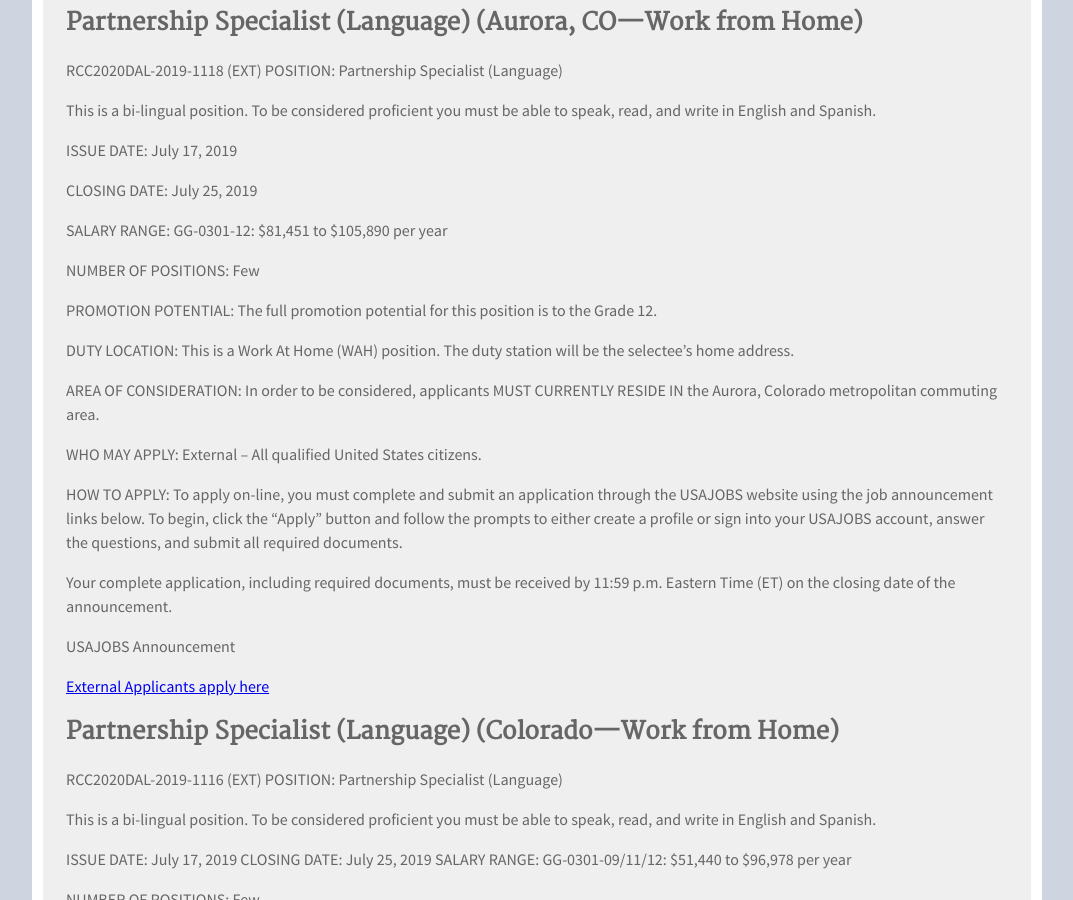
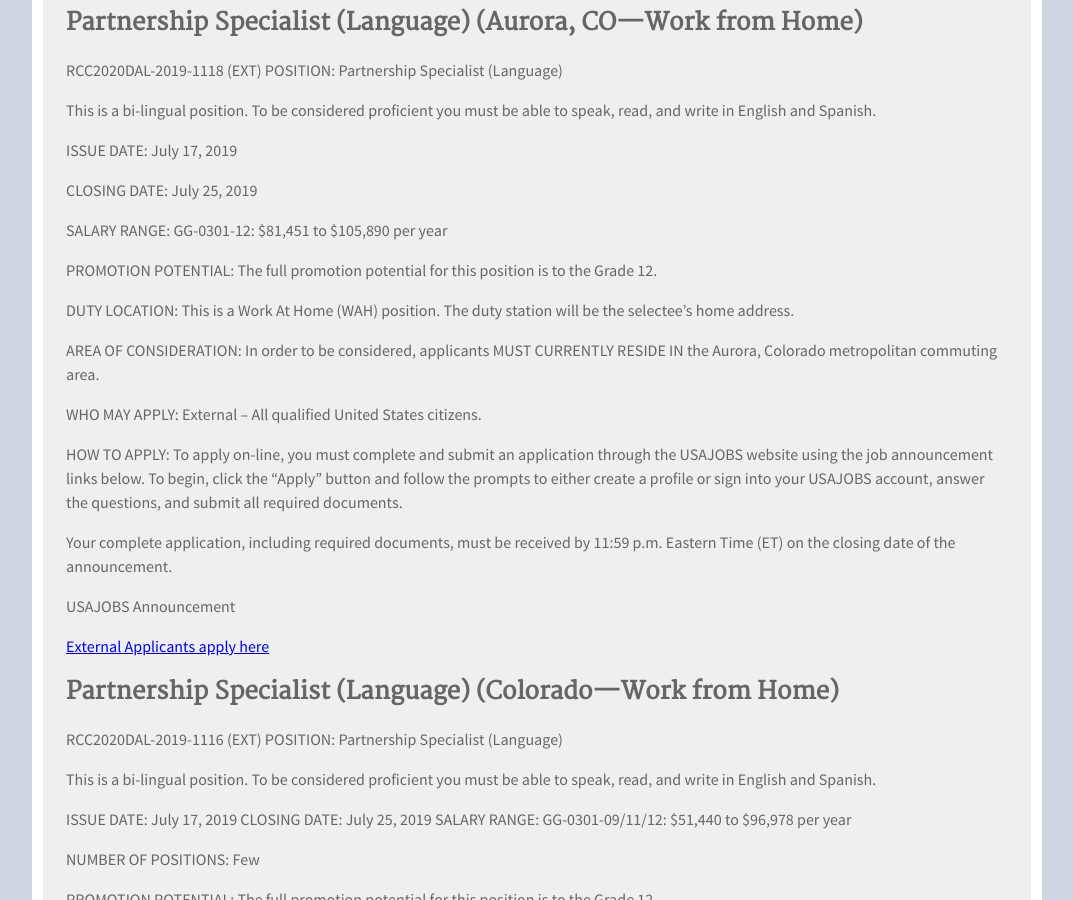
Before and after one commit to TBleess/Website_New, a Jekyll site: the page built from pages/5_CensusACS/2020-census-jobs.md, in a window 1280 px wide and 900 px high, scrolled down 490 px. Shown: the whole window, without its empty margins (103-1176 px from the left). Built offline with Jekyll 4.4.1, drawn with Linux system fonts in a browser that asks for light colours.

Commit message:
Update 2020-census-jobs.md

```diff
--- a/pages/5_CensusACS/2020-census-jobs.md
+++ b/pages/5_CensusACS/2020-census-jobs.md
@@ -19,27 +19,25 @@
 
 This is a bi-lingual position. To be considered proficient you must be able to speak, read, and write in English and Spanish.<br>
 
-ISSUE DATE: July 17, 2019
+ISSUE DATE: July 17, 2019<br>
 
-CLOSING DATE: July 25, 2019
+CLOSING DATE: July 25, 2019<br>
 
-SALARY RANGE: GG-0301-12:  $81,451 to $105,890 per year
+SALARY RANGE: GG-0301-12:  $81,451 to $105,890 per year<br>
 
-NUMBER OF POSITIONS: Few
+PROMOTION POTENTIAL: The full promotion potential for this position is to the Grade 12.<br>
 
-PROMOTION POTENTIAL: The full promotion potential for this position is to the Grade 12.
+DUTY LOCATION: This is a Work At Home (WAH) position. The duty station will be the selectee's home address.<br>
 
-DUTY LOCATION: This is a Work At Home (WAH) position. The duty station will be the selectee's home address.
+AREA OF CONSIDERATION: In order to be considered, applicants MUST CURRENTLY RESIDE IN the Aurora, Colorado metropolitan commuting area.<br>
 
-AREA OF CONSIDERATION: In order to be considered, applicants MUST CURRENTLY RESIDE IN the Aurora, Colorado metropolitan commuting area.
+WHO MAY APPLY: External – All qualified United States citizens.<br>
 
-WHO MAY APPLY: External – All qualified United States citizens.
+HOW TO APPLY: To apply on-line, you must complete and submit an application through the USAJOBS website using the job announcement links below. To begin, click the "Apply" button and follow the prompts to either create a profile or sign into your USAJOBS account, answer the questions, and submit all required documents.<br>
 
-HOW TO APPLY: To apply on-line, you must complete and submit an application through the USAJOBS website using the job announcement links below. To begin, click the "Apply" button and follow the prompts to either create a profile or sign into your USAJOBS account, answer the questions, and submit all required documents.
+Your complete application, including required documents, must be received by 11:59 p.m. Eastern Time (ET) on the closing date of the announcement.<br>
 
-Your complete application, including required documents, must be received by 11:59 p.m. Eastern Time (ET) on the closing date of the announcement.
-
-USAJOBS Announcement
+USAJOBS Announcement<br>
 
 [External Applicants apply here](https://www.usajobs.gov/GetJob/ViewDetails/539516800?#)
 
```
